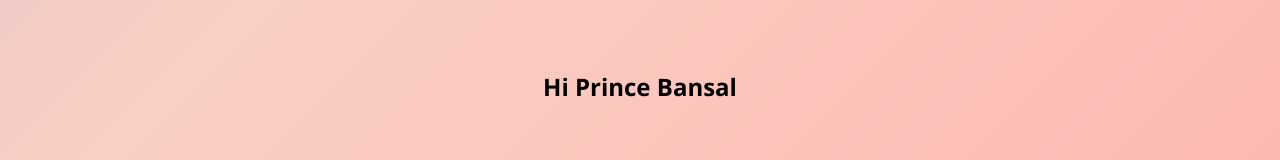
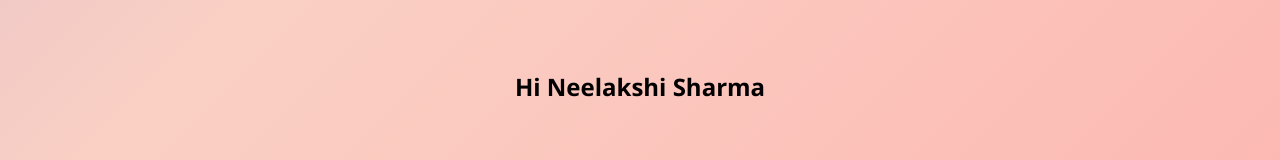
Before and after one commit to princebansal0908/zindagi, a plain HTML site: page index.html in a window 1280 px wide. Shown: the part 314-474 px from the top of the page. Drawn offline with Linux system fonts and the light colour scheme.

Commit message:
Update index.html

```diff
--- a/index.html
+++ b/index.html
@@ -7,8 +7,9 @@
     <title>Document</title>
 </head>
 <body>
-    <h2>Hi Prince Bansal</h2>
+    <h2>Hi Neelakshi Sharma</h2>
     <a href="quotes.html" class="next-btn">Continue ❤️</a>
     <script src="index.js"></script>
 </body>
+
 </html>
```
